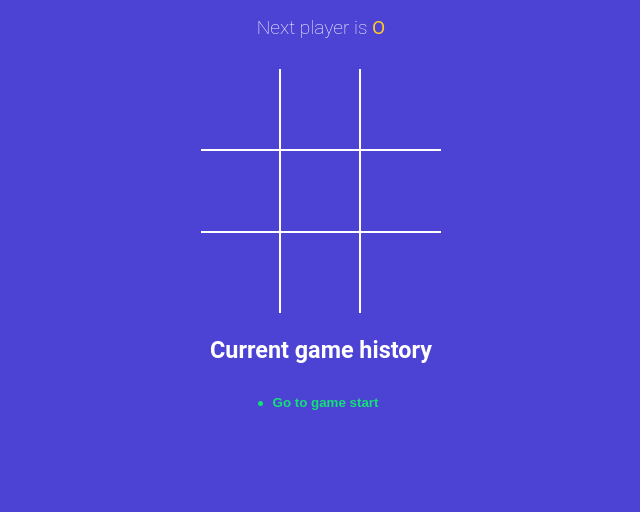
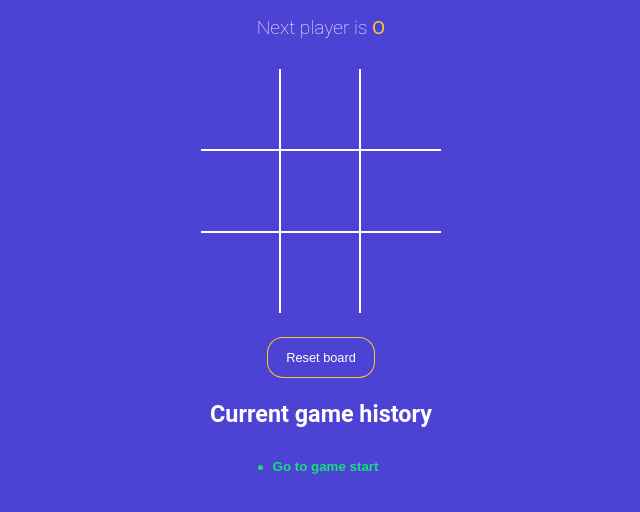
Before and after one commit to Riteshk64/TicTacToe-game-vite, a React (Vite) app: page / in a window 1280 px wide. Shown: the top 512 px of the page, without its empty margins (319-959 px from the left). Built offline with nearby package versions, Linux system fonts and the light colour scheme.

Commit message:
Added reset button.

```diff
--- a/src/App.jsx
+++ b/src/App.jsx
@@ -5,10 +5,10 @@ import { calculateWinner } from './components/winner';
 import StatusMessage from './components/StatusMessage';
 import History from './components/History';
 
+const NEW_GAME = [{ squares: Array(9).fill(null), isXNext: false }];
+
 function App() {
-  const [history, setHistory] = useState([
-    { squares: Array(9).fill(null), isXNext: false },
-  ]);
+  const [history, setHistory] = useState(NEW_GAME);
   const [currentMove, setCurrentMove] = useState(0);
 
   const gamingBoard = history[currentMove];
@@ -58,6 +58,15 @@ function App() {
         squares={gamingBoard.squares}
         handleSquareClick={handleSquareClick}
       />
+      <button
+        className={`btn-reset ${winner ? 'active' : ''}`}
+        onClick={() => {
+          setHistory(NEW_GAME);
+          setCurrentMove(0);
+        }}
+      >
+        {winner ? 'Start new game' : 'Reset board'}
+      </button>
       <h3>Current game history</h3>
       <History history={history} moveTo={moveTo} currentMove={currentMove} />
     </div>
```
